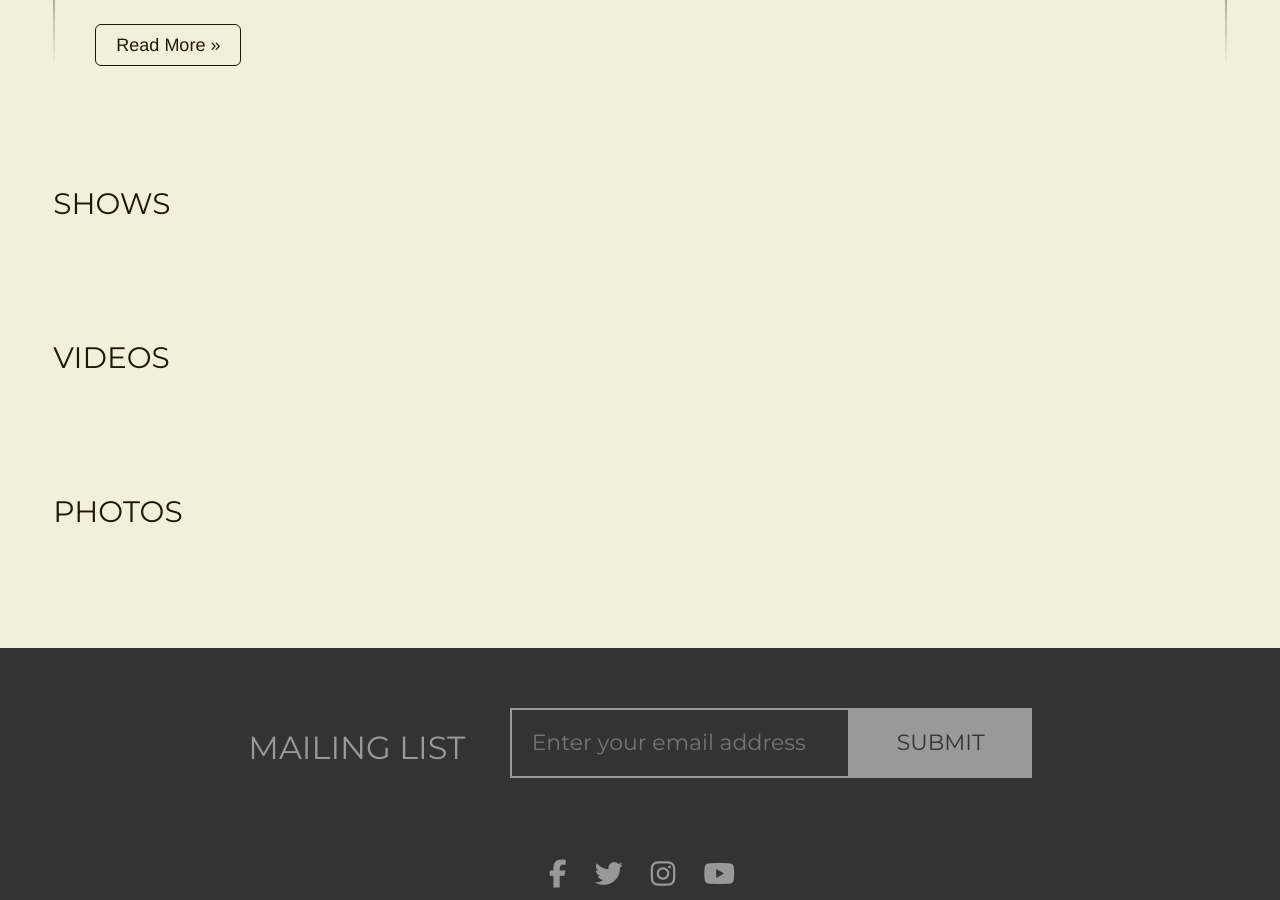
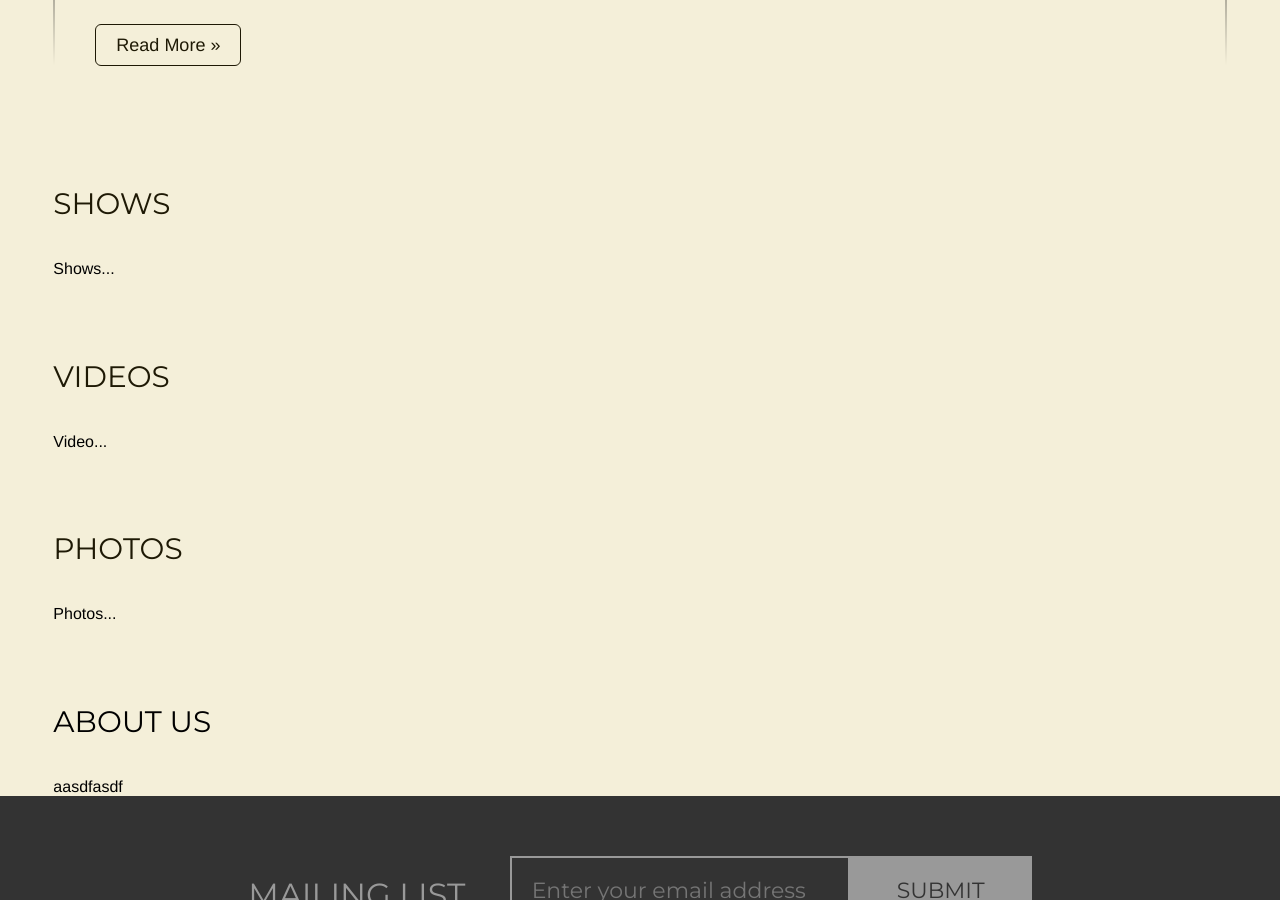
Before and after one commit to branberg/myousic-jekyll, a Jekyll site: the page built from index.html, in a window 1280 px wide and 900 px high, scrolled down 1785 px. Built offline with Jekyll 4.4.1, drawn with Linux system fonts in a browser that asks for light colours; nearby versions of some CDN libraries; library files that are not in the unit come from our copies; comment, search, counter and statistics services are not loaded.

Commit message:
Started massing out shows and rest of content for homepage.

```diff
--- a/_config.yml
+++ b/_config.yml
@@ -17,3 +17,4 @@ markdown: kramdown
 # custom collection types
 collections:
 - albums
+- shows
--- a/index.html
+++ b/index.html
@@ -1,19 +1,15 @@
 ---
 layout: default
 title: home
-widgets:
-  - music
-  - news
-  - shows
-  - videos
-  - photos
-  - text:
-    - copy: "asdfa"
+activeWidgets: [music, news, shows, videos, photos, text]
+showLimit: 5
+textWidgetTitle: "About Us"
+textWidgetCopy: "aasdfasdf"
 ---
 
 <div class="page">
 
-  {% for w in page.widgets %}
+  {% for w in page.activeWidgets %}
 
     <div class="page-section">
       <div class="wrap">
@@ -28,6 +24,8 @@ widgets:
             <a href="/videos"><h2>Videos</h2></a>
           {% elsif w == "photos" %}
             <a href="/photos"><h2>Photos</h2></a>
+          {% elsif w == "text" %}
+            <h2>{{ page.textWidgetTitle }}</h2>
           {% endif %}
         </header>
 
@@ -42,14 +40,23 @@ widgets:
         {% endif %}
 
         <!-- Shows Widget -->
-        {% if w.widgetType == 'shows' %}
-          <table class="tour-dates">
-            <tbody>
-              {% for s in w.shows %}
-                {% include shows.html date=s.date venue=s.venue venue-link=s.venu-link city=s.city tickets=s.tickets facebook=s.facebook twitter=s.twitter %}
-              {% endfor %}
-            </tbody>
-          </table>
+        {% if w == 'shows' %}
+          Shows...
+        {% endif %}
+
+        <!-- Videos Widget -->
+        {% if w == 'videos' %}
+          Video...
+        {% endif %}
+
+        <!-- Photos Widget -->
+        {% if w == 'photos' %}
+          Photos...
+        {% endif %}
+
+        <!-- Text Widget -->
+        {% if w == 'text' %}
+          {{ page.textWidgetCopy }}
         {% endif %}
 
       </div>
```
Also changed, not shown: _shows/2015-11-15-the-lair.md (added, +8 -0 lines).
